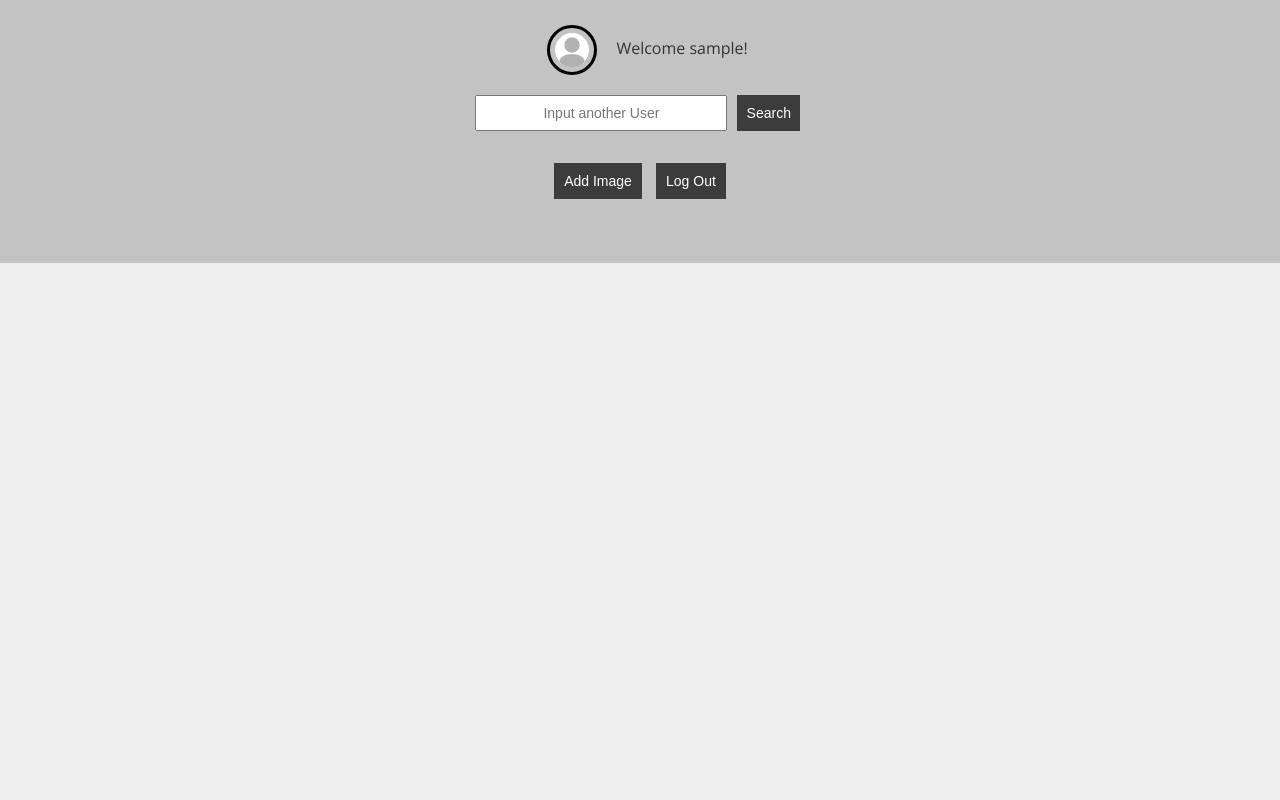
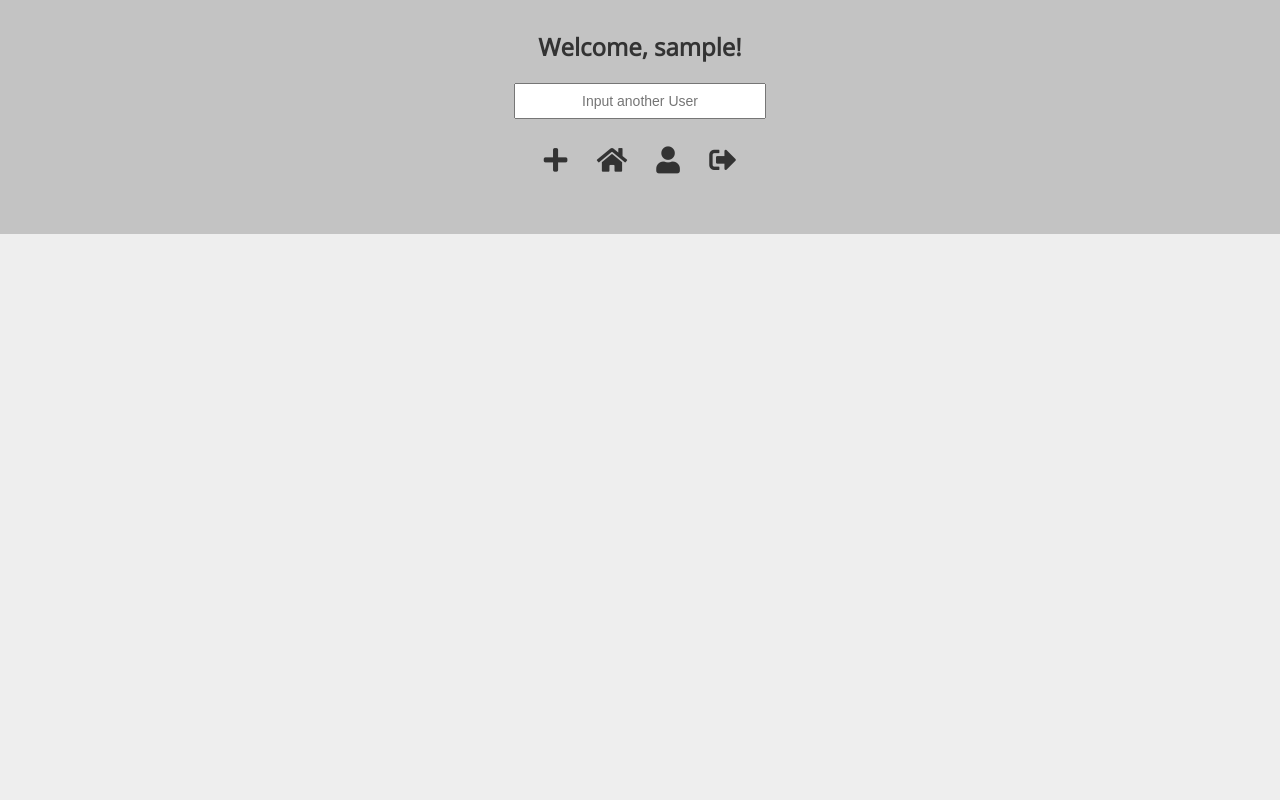
Before and after one commit to hguha/Dogstagram, a Flask app: page /landing in a window 1280 px wide. Run offline with Flask 2, Linux system fonts and the light colour scheme; the visitor is signed in with stand-in values (Sample User, id 1); data that the repository does not hold is empty; some libraries are stand-ins or nearby versions.

Commit message:
Huge Front End improvements, delete image, view own images, etc

```diff
--- a/app/static/main.js
+++ b/app/static/main.js
@@ -1,10 +1,13 @@
 /** Handles the login, checks the database/files to assure authentication, then pushes it to the backend */
+
 function login() {
   //get user and password from front end
   const username = document.querySelector("#username");
   const userInput = username.value;
   const password = document.querySelector("#password");
   const passInput = password.value;
+  userN = userInput;
+  console.log(userInput);
 
   let userValid = false;
   let passvalid = false;
@@ -78,9 +81,30 @@ function logOut()
     }
 }
 
+function followUser()
+{
+    //GIANG
+}
+
+function deleteImages()
+{
+    if(confirm("are you sure you want to delete this image?"))
+    {
+        //GIANG
+    }
+}
+
+
 function returnHome()
 {
+    //Should show the images of everyone you're following
     window.location.href = '/landing';
+}
+
+function myImages()
+{
+    //should show your images
+    window.location.href = '/search/' + curUser
 }
 
 /** Opens the image uploader */
--- a/app/static/style.css
+++ b/app/static/style.css
@@ -12,6 +12,16 @@ body {
   flex-direction: column;
 }
 
+.ico
+{
+    font-size:27px;
+    padding:1%;
+}
+
+.ico:hover
+{
+    color:white;
+}
 .container {
     background-color: #eee;
     color: #333;
@@ -74,7 +84,7 @@ input
 }
 
 
-button, a, input[type=submit], label
+button, a, input[type=submit]
 {
     background-color: #3c3c3c;
     border: 2px solid #3c3c3c;
@@ -90,7 +100,7 @@ button, a, input[type=submit], label
     margin: 5px;
 }
 
-button:hover, a:hover, input[type=submit]:hover, label:hover {
+button:hover, a:hover, input[type=submit]:hover {
   background-color: white;
   color: #3c3c3c;
 }
@@ -102,12 +112,6 @@ input[type=file] {
     opacity: 0;
 }
 
-input[type=file]:focus + label,
-input[type=file] + label:hover {
-    background-color: white;
-    color: #3c3c3c;
-    cursor: pointer;
-}
 
 #images {
     display: flex;
--- a/app/templates/index.html
+++ b/app/templates/index.html
@@ -1,6 +1,7 @@
 <head>
     <title>Dogstagram</title>
     <link href="https://fonts.googleapis.com/css?family=Open+Sans" rel="stylesheet">
+    <link rel="stylesheet" href="https://use.fontawesome.com/releases/v5.8.1/css/all.css" integrity="sha384-50oBUHEmvpQ+1lW4y57PTFmhCaXp0ML5d60M1M7uH2+nqUivzIebhndOJK28anvf" crossorigin="anonymous">
     <link rel="stylesheet" type="text/css" href="../static/style.css">
 
     <!-- Add the Firebase and Cloud Firestore libraries to app -->
--- a/app/templates/landing.html
+++ b/app/templates/landing.html
@@ -2,8 +2,8 @@
 <html>
 <head>
   <title>Dogstagram</title>
-  <!--<link rel='shortcut icon' href='../index.ico' type='image/x-icon'/>-->
   <link href="https://fonts.googleapis.com/css?family=Open+Sans" rel="stylesheet">
+  <link rel="stylesheet" href="https://use.fontawesome.com/releases/v5.8.1/css/all.css" integrity="sha384-50oBUHEmvpQ+1lW4y57PTFmhCaXp0ML5d60M1M7uH2+nqUivzIebhndOJK28anvf" crossorigin="anonymous">
   <link rel="stylesheet" type="text/css" href="../static/style.css"/>
 
   <!-- include jquery-->
@@ -12,30 +12,27 @@
 <body>
   <div class="container">
     <div class="topBar">
-        <img id="profilePic" src="../static/default.jpg" onclick="logOut()"></img>
-          Welcome {{user}}!<br>
-
-        <!--text input field for image urls? Or something else?-->
+          <h2>Welcome, {{user}}!</h2>
         <form onsubmit="searchUsername()">
           <input type="text" id="searchUser" placeholder = "Input another User">
-          <input type="submit" id="search" value="Search"></input><br><br>
         </form>
-        <button type="button" id="image" onclick="uploadImage()">Add Image</button>
+<br>
+            <label for="imageUpload"><span class="ico"><i class="fa fa-plus" onclick="uploadImage()"></i></span></label>
+            <span class="ico"><i class="fa fa-home" onclick="returnHome()"></i></span>
+            <span class="ico"><i class="fa fa-user" onclick="myImages()"></i></span>
+            <span class="ico"><i class="fa fa-sign-out-alt" onclick="logOut()"></i></span>
 
-        <button type="button" onclick="logOut()">Log Out</button>
-
-        <div id="upload" style="visibility: hidden;">
+        <span id="upload" style="visibility: hidden;">
             <form action="/upload" method="post" enctype="multipart/form-data">
               <input type="file" name="image" id="imageUpload" required>
-              <label for="imageUpload">Choose Your Image</label>
               <input type="submit" value="Upload!">
             </form>
-        </div>
+        </span>
     </div>
     <br>
     <div id="message">&nbsp</div>
     <div class="text-center">
-      <div id="images">
+      <div id="images" onclick ="deleteImages()">
 
       </div>
     </div>
--- a/app/templates/search.html
+++ b/app/templates/search.html
@@ -16,7 +16,9 @@
   <div class="topBar">
       <img id="profilePic" src="../static/default.jpg" onclick="logOut()"></img>
         Welcome to <span id="username"> {{ user }} </span>'s page!<br>
+
       <br><button type="button" onclick="returnHome()">Return Home</button>
+      <button type="button" id="follower" onclick="folowUser()">Follow User</button>
 
       <div id="upload" style="visibility: hidden;">
           <form action="/upload" method="post" enctype="multipart/form-data">
```
